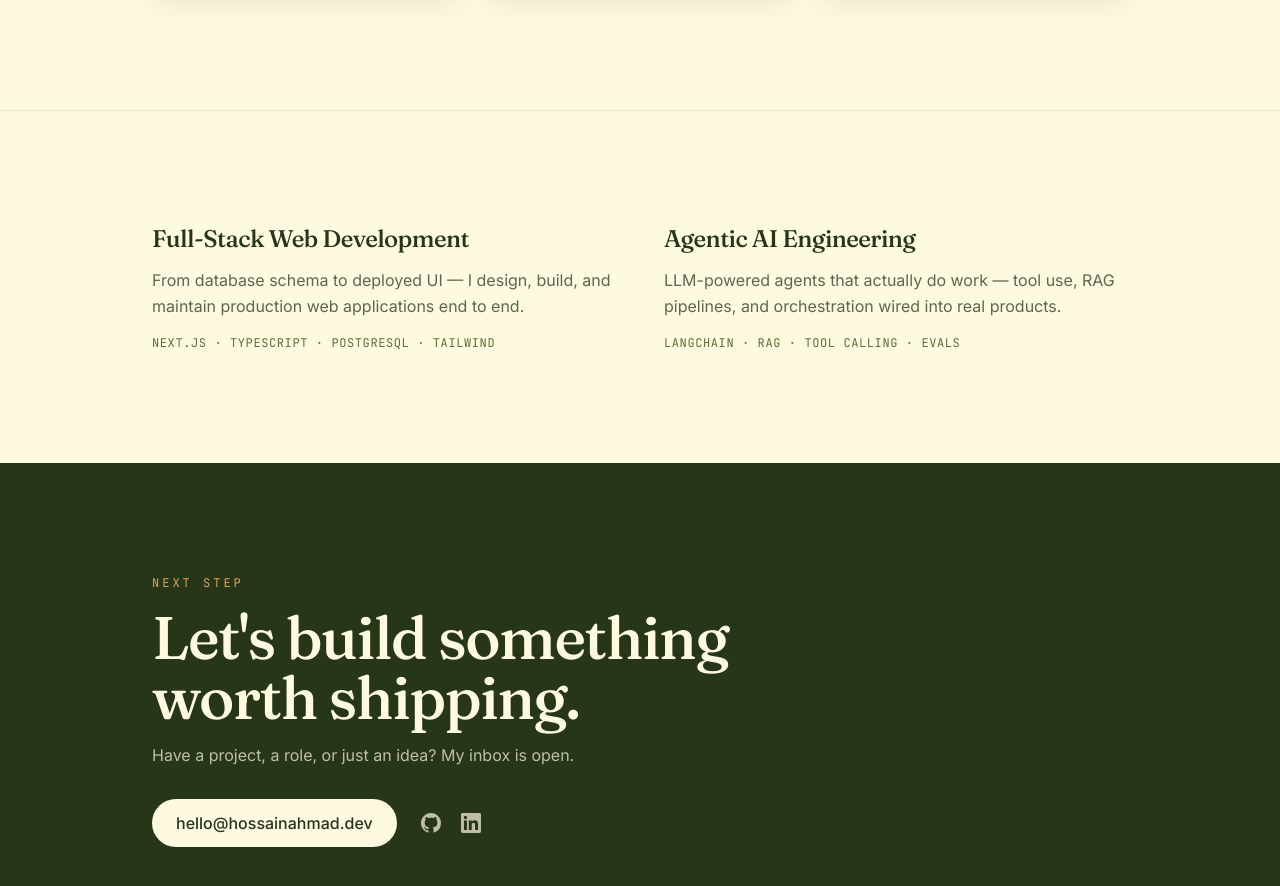
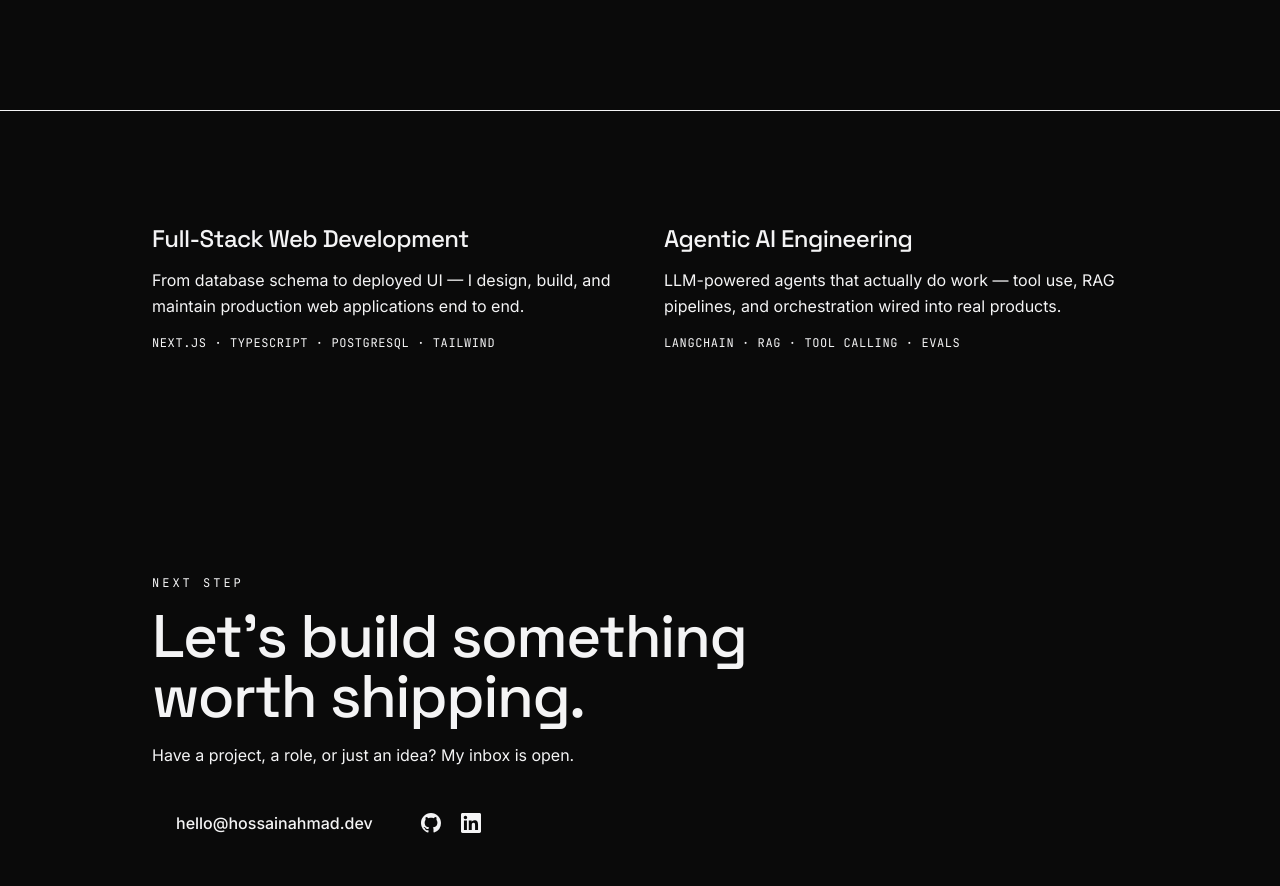
Before and after one commit to hossainahmad/portfolio, a Next.js app: page / in a window 1280 px wide. Shown: the part 1412-2298 px from the top of the page. Built offline with nearby package versions, Linux system fonts and the light colour scheme.

Commit message:
color palette and some changes

```diff
--- a/src/app/globals.css
+++ b/src/app/globals.css
@@ -1,42 +1,72 @@
 @import "tailwindcss";
 
 @theme {
-  /* Palette */
-  --color-paper: #fefae0;
-  --color-paper-raised: #fffbea;
-  --color-forest: #283618;
-  --color-olive: #606c38;
-  --color-caramel: #dda15e;
-  --color-copper: #bc6c25;
-  --color-copper-deep: #a0551b;
+  /* Surfaces — neutral dark */
+  --color-canvas: #0a0a0a;
+  --color-surface: #121212;
+  --color-raised: #191919;
+  --color-line: #242424;
 
-  /* Fonts (wired to next/font variables) */
-  --font-display: var(--font-fraunces), Georgia, serif;
+  /* Ink */
+  --color-ink: #f4f4f5;
+  --color-ink-dim: #a1a1aa;
+  --color-ink-faint: #6f6f76;
+
+  /* Accent — terminal lime */
+  --color-accent: #a3e635;
+  --color-accent-bright: #bef264;
+
+  /* Fonts */
+  --font-display: var(--font-grotesk), "Inter", system-ui, sans-serif;
   --font-sans: var(--font-inter), system-ui, sans-serif;
   --font-mono: var(--font-jetbrains), ui-monospace, monospace;
 
-  --shadow-warm:
-    0 1px 2px rgb(40 54 24 / 0.06), 0 8px 24px rgb(40 54 24 / 0.08);
+  --shadow-glow:
+    0 0 0 1px rgb(163 230 53 / 0.2), 0 8px 40px rgb(163 230 53 / 0.06);
 }
 
 @layer base {
   body {
-    background-color: var(--color-paper);
-    color: var(--color-forest);
+    background-color: var(--color-canvas);
+    color: var(--color-ink);
   }
 }
 
 ::selection {
-  background: var(--color-copper);
-  color: var(--color-paper);
+  background: var(--color-accent);
+  color: #0a0a0a;
 }
 
 :focus-visible {
-  outline: 2px solid var(--color-copper-deep);
+  outline: 2px solid var(--color-accent);
   outline-offset: 2px;
 }
 
-.dot-grid {
-  background-image: radial-gradient(rgb(96 108 56 / 0.18) 1px, transparent 1px);
-  background-size: 24px 24px;
+/* Architectural layer: major grid every 128px (lime), minor every 32px (white) */
+.blueprint-grid {
+  background-image:
+    linear-gradient(to right, rgb(163 230 53 / 0.05) 1px, transparent 1px),
+    linear-gradient(to bottom, rgb(163 230 53 / 0.05) 1px, transparent 1px),
+    linear-gradient(to right, rgb(255 255 255 / 0.035) 1px, transparent 1px),
+    linear-gradient(to bottom, rgb(255 255 255 / 0.035) 1px, transparent 1px);
+  background-size:
+    128px 128px,
+    128px 128px,
+    32px 32px,
+    32px 32px;
 }
+
+/* Soft lime glow, anchored above the hero */
+.hero-glow {
+  background: radial-gradient(
+    ellipse 70% 55% at 50% -5%,
+    rgb(163 230 53 / 0.13),
+    transparent 65%
+  );
+}
+
+/* Fades the grid out toward the bottom of a section */
+.mask-fade-b {
+  -webkit-mask-image: linear-gradient(to bottom, black 55%, transparent);
+  mask-image: linear-gradient(to bottom, black 55%, transparent);
+}
--- a/src/app/layout.tsx
+++ b/src/app/layout.tsx
@@ -1,10 +1,13 @@
 import type { Metadata } from "next";
-import { Fraunces, Inter, JetBrains_Mono } from "next/font/google";
+import { Space_Grotesk, Inter, JetBrains_Mono } from "next/font/google";
 import { Navbar } from "@/components/navbar";
 import { Footer } from "@/components/footer";
 import "./globals.css";
 
-const fraunces = Fraunces({ subsets: ["latin"], variable: "--font-fraunces" });
+const grotesk = Space_Grotesk({
+  subsets: ["latin"],
+  variable: "--font-grotesk",
+});
 const inter = Inter({ subsets: ["latin"], variable: "--font-inter" });
 const jetbrains = JetBrains_Mono({
   subsets: ["latin"],
@@ -12,7 +15,7 @@ const jetbrains = JetBrains_Mono({
 });
 
 export const metadata: Metadata = {
-  metadataBase: new URL("https://hossainahmad.dev"), // TODO: your real domain
+  metadataBase: new URL("https://hossainahmad.xyz"),
   title: {
     default: "Hossain Ahmad — Full-Stack Developer & Agentic AI Engineer",
     template: "%s — Hossain Ahmad",
@@ -29,12 +32,12 @@ export default function RootLayout({
   return (
     <html
       lang="en"
-      className={`${fraunces.variable} ${inter.variable} ${jetbrains.variable}`}
+      className={`${grotesk.variable} ${inter.variable} ${jetbrains.variable}`}
     >
       <body className="font-sans antialiased">
         <a
           href="#main"
-          className="sr-only focus:not-sr-only focus:absolute focus:left-4 focus:top-4 focus:z-50 focus:rounded-md focus:bg-forest focus:px-4 focus:py-2 focus:text-paper"
+          className="sr-only focus:not-sr-only focus:absolute focus:left-4 focus:top-4 focus:z-50 focus:bg-accent focus:px-4 focus:py-2 focus:text-black"
         >
           Skip to content
         </a>
```
